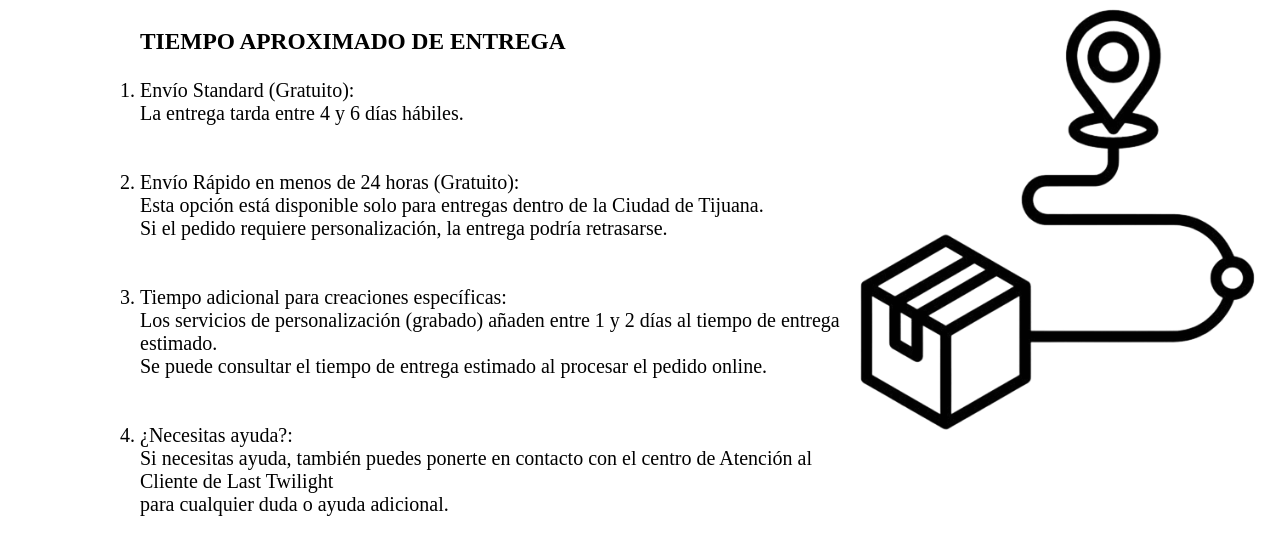
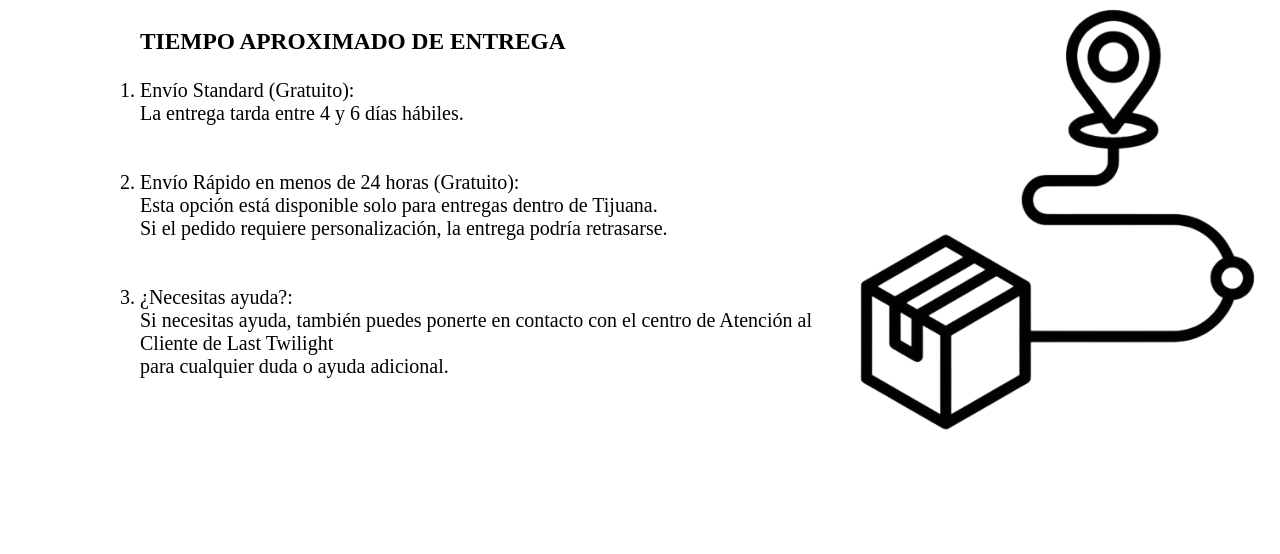
Before and after one commit to ks-code-web/Last-Twilight, a plain HTML site: page envios.html in a window 1280 px wide. Shown: the part 90-644 px from the top of the page. Drawn offline with Linux system fonts and the light colour scheme.

Commit message:
Add files via upload

```diff
--- a/envios.html
+++ b/envios.html
@@ -96,8 +96,7 @@ ol{
  <ol>
  	<h3>TIEMPO APROXIMADO DE ENTREGA</h3>
   <li>Envío Standard (Gratuito):<br>La entrega tarda entre 4 y 6 días hábiles.</li><br><br>
-  <li>Envío Rápido en menos de 24 horas (Gratuito):<br>Esta opción está disponible solo para entregas dentro de la Ciudad de Tijuana.<br>Si el pedido requiere personalización, la entrega podría retrasarse.</li><br><br>
-  <li>Tiempo adicional para creaciones específicas:<br>Los servicios de personalización (grabado) añaden entre 1 y 2 días al tiempo de entrega estimado.<br>Se puede consultar el tiempo de entrega estimado al procesar el pedido online.</li><br><br>
+  <li>Envío Rápido en menos de 24 horas (Gratuito):<br>Esta opción está disponible solo para entregas dentro de Tijuana.<br>Si el pedido requiere personalización, la entrega podría retrasarse.</li><br><br>
   <li>¿Necesitas ayuda?:<br>Si necesitas ayuda, también puedes ponerte en contacto con el centro de Atención al Cliente de Last Twilight<br>para cualquier duda o ayuda adicional.</li></div>
   <div class="image-contenedor2">
   <img src="80.png">
```
